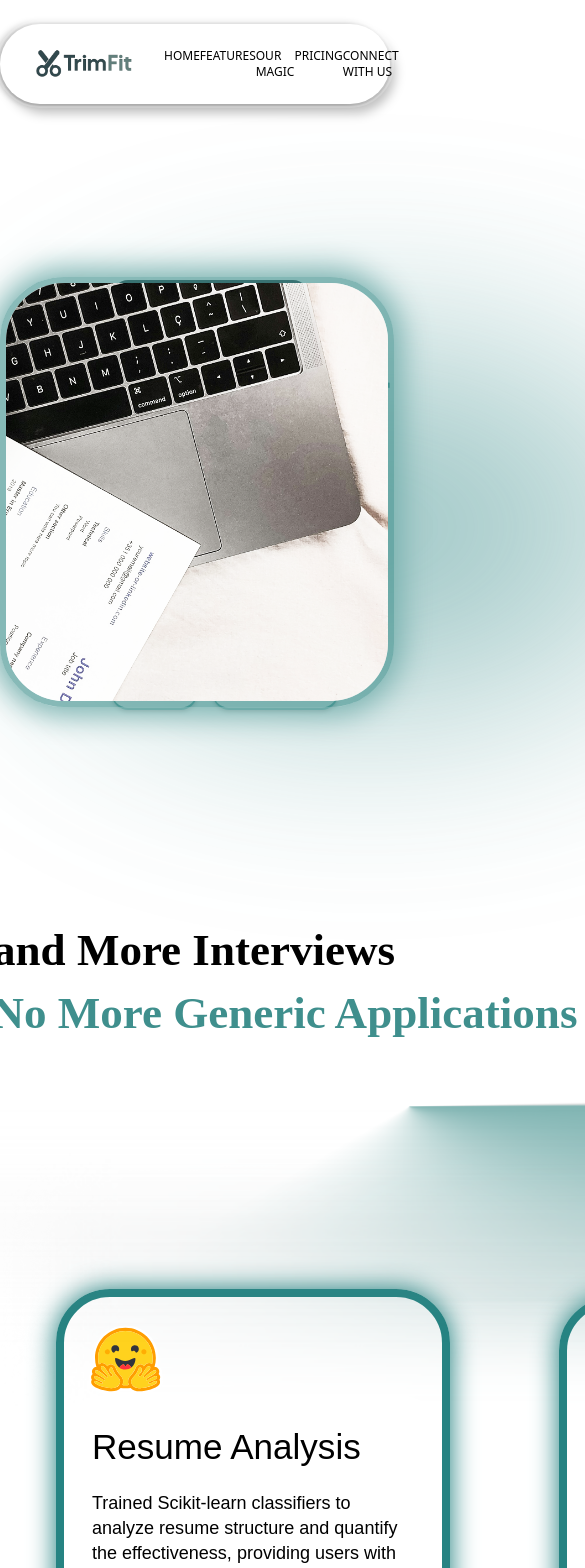
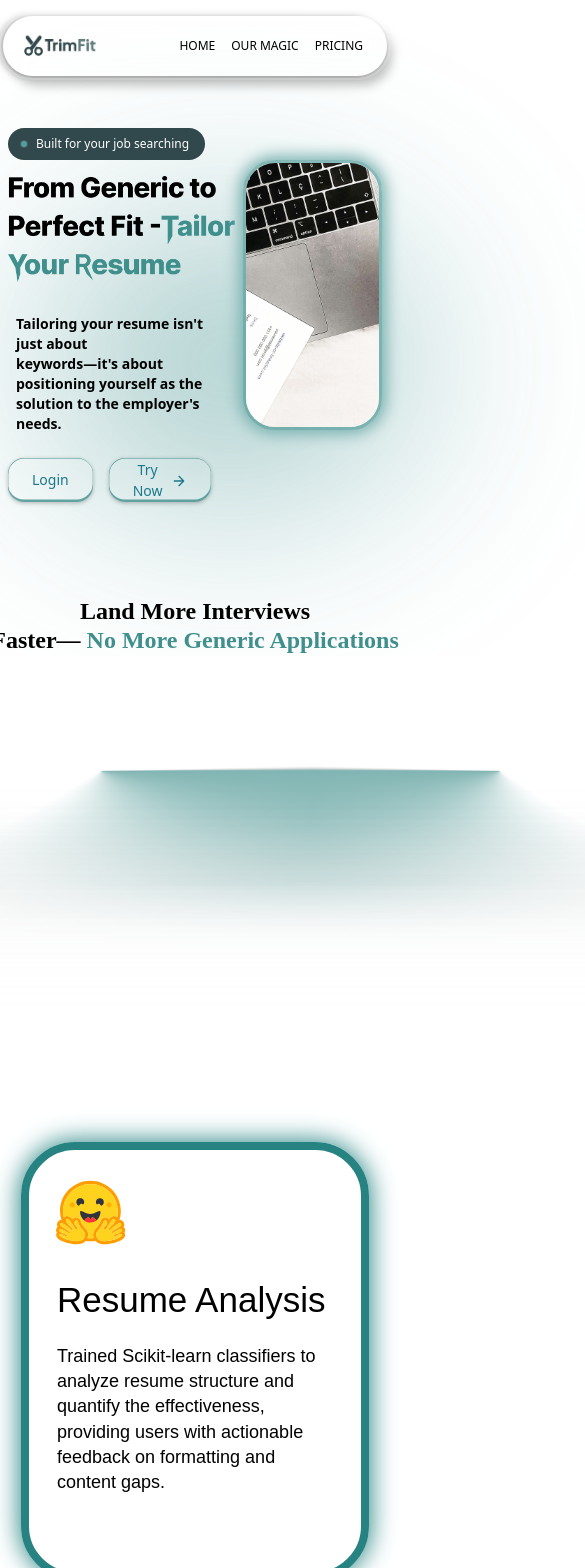
Before and after one commit to jkchinnu-525/TrimFit, a Next.js app in the folder frontend/: page / in a window 390 px wide. Shown: the top 1568 px of the page, 585 px wide, since content can reach past the window. Built offline with nearby package versions, Linux system fonts and the light colour scheme.

Commit message:
Responsiveness

```diff
--- a/frontend/src/components/Header.tsx
+++ b/frontend/src/components/Header.tsx
@@ -1,22 +1,22 @@
 import { Navigation } from "./Navigation";
 export default function Header() {
   return (
-    <div className="sticky top-4 z-50  mt-6 flex justify-center items-center">
+    <div className="sticky top-2 md:top-4 z-50 mt-4 md:mt-6 flex justify-center items-center">
       {/* Background with blur and shadow, more rounded and responsive */}
       <div className="absolute left-0 right-0 top-0 z-0 flex justify-center items-center">
-        <div className="w-full max-w-4xl mx-auto flex flex-col items-start justify-start p-0">
-          <div className="backdrop-blur-[8.97836px] backdrop-filter bg-[rgba(255,255,255,0.2)] h-[80px] rounded-full w-full relative shadow-[-5.02788px_0px_7.32634px_0px_rgba(0,0,0,0.25),5.02788px_9.33749px_10.774px_0px_rgba(0,0,0,0.25)]">
+        <div className="w-full max-w-sm md:max-w-2xl lg:max-w-4xl mx-auto flex flex-col items-start justify-start p-0">
+          <div className="backdrop-blur-[8.97836px] backdrop-filter bg-[rgba(255,255,255,0.2)] h-[60px] md:h-[70px] lg:h-[80px] rounded-full w-full relative shadow-[-5.02788px_0px_7.32634px_0px_rgba(0,0,0,0.25),5.02788px_9.33749px_10.774px_0px_rgba(0,0,0,0.25)]">
             <div className="absolute border-[2px] border-[rgba(255,255,255,0.2)] border-solid inset-[-4px] pointer-events-none rounded-full" />
           </div>
         </div>
       </div>
       {/* Nav content tightly grouped and responsive */}
-      <div className="absolute left-0 right-0 top-0 z-10 flex justify-center items-center w-full h-[80px]">
-        <div className="w-full max-w-4xl flex flex-row items-center justify-between h-full px-6">
+      <div className="absolute left-0 right-0 top-0 z-10 flex justify-center items-center w-full h-[60px] md:h-[70px] lg:h-[80px]">
+        <div className="w-full max-w-sm md:max-w-2xl lg:max-w-4xl flex flex-row items-center justify-between h-full px-3 md:px-4 lg:px-6">
           {/* Logo */}
           <div className="flex cursor-pointer items-center">
             <div
-              className="bg-[50%_50%] bg-cover bg-no-repeat h-[36px] w-[120px] mr-4"
+              className="bg-[50%_50%] bg-cover bg-no-repeat h-[28px] md:h-[32px] lg:h-[36px] w-[90px] md:w-[105px] lg:w-[120px] mr-2 md:mr-3 lg:mr-4"
               style={{ backgroundImage: "url(/Image.png)" }}
             />
           </div>
--- a/frontend/src/components/Hero.tsx
+++ b/frontend/src/components/Hero.tsx
@@ -32,7 +32,7 @@ function BackgroundImage({
 function CardBorder() {
   return (
     <BackgroundImage>
-      <div className="absolute h-[430px] left-0 rounded-[50px] top-0 w-[386px]">
+      <div className="absolute h-[430px] md:h-[430px] left-0 rounded-[50px] top-0 w-[340px] md:w-[386px]">
         <div
           className="absolute inset-[-4.005px] pointer-events-none rounded-[54.0053px] border-[8.0106px] border-solid border-[#268382] shadow-[0px_0px_20px_0px_#268382] animate-optimized-glow will-change-transform"
           style={
@@ -79,15 +79,16 @@ export default function Hero() {
 
   return (
     <div id="hero">
-      <div className="flex flex-col pb-44">
-        <div className="relative w-full pb-44 h-screen">
+      <div className="flex flex-col pb-16 md:pb-32 lg:pb-44">
+        {/* Main hero container with proper height calculation */}
+        <div className="relative w-full min-h-screen">
           <div className="relative w-full h-full" data-name="HeroSection">
-            {/* Headline */}
-            <div className="absolute left-1/2 top-[96.044px] 2xl:left-[850px] 3xl:top-[100px] translate-x-[-50%] translate-y-[-50%] flex flex-col items-center text-center font-extrabold font-['Inter'] text-[#000] whitespace-pre">
-              <p className="text-[45.0596px] font-black font-['Noto_Serif_JP'] leading-[1.4] mb-0 mr-8">
+            {/* Headline - Responsive */}
+            <div className="absolute left-1/2 top-[60px] md:top-[80px] lg:top-[96.044px] 2xl:left-[850px] 3xl:top-[100px] translate-x-[-50%] translate-y-[-50%] flex flex-col items-center text-center font-extrabold font-['Inter'] text-[#000] whitespace-pre px-4 md:px-6 lg:px-0">
+              <p className="text-[24px] md:text-[32px] lg:text-[45.0596px] font-black font-['Noto_Serif_JP'] leading-[1.2] md:leading-[1.3] lg:leading-[1.4] mb-0 mr-0 md:mr-4 lg:mr-8">
                 Land More Interviews
               </p>
-              <p className="text-[45.0596px] font-black font-['Noto_Serif_JP'] leading-[1.4]">
+              <p className="text-[24px] md:text-[32px] lg:text-[45.0596px] font-black font-['Noto_Serif_JP'] leading-[1.2] md:leading-[1.3] lg:leading-[1.4]">
                 Faster—{" "}
                 <span className="text-[#3f8f8d]">
                   No More Generic Applications
@@ -103,7 +104,7 @@ export default function Hero() {
               transition={{ duration: 1, delay: 0.5 }}
             >
               <div
-                className="absolute left-[730px] top-[200px] w-[1500px] 2xl:w-[1600px] 2xl:ml-1 2xl:top-[220px] h-[500px] z-0 -translate-x-1/2 pointer-events-none "
+                className="absolute left-[290px] md:left-[730px] top-[90px] md:top-[200px] w-[840px] md:w-[1500px] 2xl:w-[1600px] 2xl:ml-1 2xl:top-[220px] h-[500px] z-0 -translate-x-1/2 pointer-events-none "
                 style={{
                   backgroundImage: "url(/Newlight.png)",
                   backgroundSize: "cover",
@@ -114,77 +115,76 @@ export default function Hero() {
               {/* Reduced blur effect for better performance */}
               <div className="absolute ml-16 left-1/2 top-[300px] blur-[40px] w-[1200px] h-[80px] -translate-x-1/2 pointer-events-none bg-[#D9D9D9]/10 z-1 rounded-full" />
             </motion.div>
+          </div>
+        </div>
 
-            {/* Cards row */}
+        {/* Cards section with proper spacing - moved outside absolute positioning */}
+        <div className="relative w-full px-4 md:px-8 lg:px-16 -mt-64 md:-mt-72">
+          <div className="flex flex-col md:flex-row md:gap-8 lg:gap-16 xl:gap-24 items-center justify-center relative max-w-7xl mx-auto">
+            {/* Card 1 */}
+            <div className="relative card-container md:mt-14 mb-44 md:mb-0 floating-card-1">
               <div
-              className="absolute left-[60px] top-[410px] 2xl:left-[145px] 2xl:top-[450px]"
-              data-name="CardsRow"
-            >
-              <div className="flex flex-row gap-[116.154px] items-center relative">
-                {/* Card 1 */}
-                <div className="relative card-container floating-card-1">
-                  <div
-                    className="mt-8 ml-7 w-[75px] h-[70px] z-10"
+                className="mt-8 ml-7 w-[75px] h-[70px] z-10 relative"
                 style={{
                   backgroundImage: "url(/Logo1.svg)",
                   backgroundSize: "cover",
                   backgroundPosition: "center",
                 }}
               />
-                  <div className="relative h-[463.613px] w-[386.511px] flex flex-col items-start justify-start px-8 pt-8 pb-8 bg-white rounded-[50.0662px] shadow-none">
-                    <h3 className="text-[35.0464px] font-['Noto_Serif_JP:Regular',_sans-serif] font-normal text-[#000] mb-2">
+              <div className="relative h-[150px] w-[340px] md:h-[340px] md:w-[380px] flex flex-col items-start justify-start px-8 pt-8 pb-8 bg-white rounded-[50.0662px] shadow-none">
+                <h3 className="text-[35px] font-['Noto_Serif_JP:Regular',_sans-serif] font-normal text-[#000] mb-2">
                   Resume Analysis
                 </h3>
-                    <p className="text-[18.0238px] font-['Inter:Medium',_sans-serif] text-[#000] pt-4 leading-[1.4]">
-                      Trained Scikit-learn classifiers to analyze resume
-                      structure and quantify the effectiveness, providing users
-                      with actionable feedback on formatting and content gaps.
+                <p className="text-[18px] font-['Inter:Medium',_sans-serif] text-[#000] pt-4 leading-[1.4]">
+                  Trained Scikit-learn classifiers to analyze resume structure
+                  and quantify the effectiveness, providing users with
+                  actionable feedback on formatting and content gaps.
                 </p>
               </div>
               <CardBorder />
             </div>
 
             {/* Card 2 */}
-                <div className="relative gap-[116.154px] items-center justify-center card-container floating-card-2">
+            <div className="relative card-container mt-14 mb-44 md:mb-0 floating-card-2">
               <div
-                    className="mt-8 w-[140px] h-[70px] z-10"
+                className="mt-8 w-[140px] h-[70px] z-10 relative"
                 style={{
                   backgroundImage: "url(/Logo.svg)",
                   backgroundSize: "cover",
                   backgroundPosition: "center",
                 }}
               />
-                  <div className="relative h-[463.613px] w-[386.511px] flex flex-col items-start justify-start px-8 pt-8 pb-8 bg-white rounded-[50.0662px] shadow-none">
+              <div className="relative h-[160px] w-[340px] md:h-[340px] md:w-[380px] flex flex-col items-start justify-start px-8 pt-8 pb-8 bg-white rounded-[50.0662px] shadow-none">
                 <h3 className="text-[35.0464px] font-['Noto_Serif_JP:Regular',_sans-serif] font-normal text-[#000] mb-2">
                   Semantic Analysis
                 </h3>
                 <p className="text-[18.0238px] font-['Inter:Medium',_sans-serif] pt-4 text-[#000] leading-[1.4]">
                   Used BERT embeddings to map resume content to the job
-                      descriptions semantically, ensuring deeper relevance
-                      beyond keyword stuffing while improved ATS compatibility
-                      by 40% in user tests.
+                  descriptions semantically, ensuring deeper relevance beyond
+                  keyword stuffing while improved ATS compatibility by 40% in
+                  user tests.
                 </p>
               </div>
               <CardBorder />
             </div>
 
             {/* Card 3 */}
-                <div className="relative gap-[116.154px] items-center justify-center card-container floating-card-3">
+            <div className="relative card-container mt-14 mb-20 md:mb-0 floating-card-3">
               <Image
-                    className="mt-8 ml-4 w-[150px] h-[80px] z-10"
+                className="mt-8 ml-4 w-[150px] h-[80px] z-10 relative"
                 src="/Logo2.svg"
                 alt="Vector Similarity Logo"
                 width={100}
                 height={80}
               />
-                  <div className="relative h-[463.613px] w-[386.511px] flex flex-col items-start justify-start px-8 pt-8 bg-white rounded-[50.0662px] shadow-none">
+              <div className="relative h-[150px] w-[340px] md:h-[340px] md:w-[380px] flex flex-col items-start justify-start px-8 pt-8 bg-white rounded-[50.0662px] shadow-none">
                 <h3 className="text-[35.0464px] font-['Noto_Serif_JP:Regular',_sans-serif] font-normal text-[#000] mb-2">
                   Vector Similarity
                 </h3>
                 <p className="text-[18.0238px] font-['Inter:Medium',_sans-serif] pt-4 text-[#000] leading-[1.4]">
                   Integrated FAISS for vector similarity search, enabling
-                      real-time matching of user skills with job requirements
-                      and reduced alignment time from minutes to milliseconds.
+                  real-time matching of user skills with job requirements and
+                  reduced alignment time from minutes to milliseconds.
                 </p>
               </div>
               <CardBorder />
@@ -193,7 +193,5 @@ export default function Hero() {
         </div>
       </div>
     </div>
-      </div>
-    </div>
   );
 }
--- a/frontend/src/components/Navigation.tsx
+++ b/frontend/src/components/Navigation.tsx
@@ -47,7 +47,12 @@ const SlideTabs = () => {
       <Tab setPosition={setPosition} onClick={() => scrollToSection("section")}>
         Home
       </Tab>
-      <Tab setPosition={setPosition} onClick={() => scrollToSection("hero")}>
+      {/* Features - Hidden on mobile, visible on md+ */}
+      <Tab
+        setPosition={setPosition}
+        onClick={() => scrollToSection("hero")}
+        className="hidden md:block"
+      >
         Features
       </Tab>
       <Tab setPosition={setPosition} onClick={() => scrollToSection("aboutus")}>
@@ -56,7 +61,12 @@ const SlideTabs = () => {
       <Tab setPosition={setPosition} onClick={() => scrollToSection("pricing")}>
         Pricing
       </Tab>
-      <Tab setPosition={setPosition} onClick={() => scrollToSection("footer")}>
+      {/* Connect With Us - Hidden on mobile, visible on md+ */}
+      <Tab
+        setPosition={setPosition}
+        onClick={() => scrollToSection("footer")}
+        className="hidden md:block"
+      >
         Connect With Us
       </Tab>
 
@@ -69,10 +79,12 @@ const Tab = ({
   children,
   setPosition,
   onClick,
+  className = "",
 }: {
   children: React.ReactNode;
   setPosition: (pos: Position) => void;
   onClick?: () => void;
+  className?: string;
 }) => {
   const ref = useRef<HTMLLIElement>(null);
 
@@ -91,7 +103,8 @@ const Tab = ({
         });
       }}
       onClick={onClick}
-      className="relative z-10 block cursor-pointer py-1.5 text-xs uppercase text-black hover:text-[#31484D] mix-blend-difference md:px-4 md:py-3 md:text-base"
+      className={`relative z-10 block cursor-pointer py-1.5 text-xs uppercase text-black hover:text-[#31484D] mix-blend-difference px-2 md:px-4 md:py-3 md:text-[12px] lg:text-base ${className}`}
+      // className={`relative z-10 block cursor-pointer py-1 md:py-1.5 lg:py-1.5 text-[10px] md:text-xs lg:text-xs uppercase text-black hover:text-[#31484D] mix-blend-difference px-2 md:px-3 lg:px-4 md:py-3 lg:text-base ${className}`}
     >
       {children}
     </li>
@@ -104,7 +117,7 @@ const Cursor = ({ position }: { position: Position }) => {
       animate={{
         ...position,
       }}
-      className="absolute z-0 h-7 rounded-full bg-[#4FB3B0]/80 md:h-12"
+      className="absolute z-0 h-7 md:h-10 lg:h-12 rounded-full bg-[#4FB3B0]/80"
     />
   );
 };
--- a/frontend/src/components/Section.tsx
+++ b/frontend/src/components/Section.tsx
@@ -2,9 +2,9 @@ import Image from "next/image";
 
 export default function Section() {
   return (
-    <div id="section" className="pt-64 relative">
+    <div id="section" className="pt-28 md:pt-32 lg:pt-64 relative">
       {/* Elliptical gradient background under text */}
-      <div className="absolute pt-36 pr-60 top-1/2 left-[0%] -translate-y-1/2 w-[980px] h-[600px] pointer-events-none">
+      <div className="absolute pt-36 pr-60 top-1/2 left-[0%] -translate-y-1/2 w-[700px] h-[480px] md:w-[980px] md:h-[600px] pointer-events-none">
         <div
           className="w-full h-full rounded-full opacity-60"
           style={{
@@ -14,9 +14,9 @@ export default function Section() {
           }}
         />
       </div>
-      <div className="relative pb-44 ">
-        <div className="ml-28 relative max-w-3xl z-10">
-          <div className="flex justify center items-center rounded-2xl gap-2 max-w-fit  bg-[#31484D] p-2">
+      <div className="relative flex flex-row pb-16 md:pb-32 lg:pb-44">
+        <div className="md:px-8 lg:ml-28 relative max-w-full lg:max-w-3xl z-10">
+          <div className="flex justify-start items-center rounded-2xl gap-2 max-w-fit bg-[#31484D] p-2 mx-auto ml-2 md:ml-0 md:mx-0">
             <div className="relative flex justify-center items-center bg-stone-500/40 ml-1 rounded-full w-2 h-2">
               <div className="flex justify-center items-center bg-[#4FB3B0] rounded-full w-2 h-2 animate-ping">
                 <div className="flex justify-center items-center bg-white/50 rounded-full w-2 h-2 animate-ping"></div>
@@ -27,26 +27,29 @@ export default function Section() {
               Built for your job searching
             </p>
           </div>
+          <div className="flex ml-2 lg:ml-0 lg:justify-center md:justify-start">
             <Image
               src="/Text.png"
               alt="section"
               width={420}
               height={100}
-            className="pt-4"
+              className="pt-4 w-[280px] md:w-[350px] lg:w-[420px] h-auto"
             />
-          <p className="text-black font-semibold font-'Inter' text-[16px] leading-[24px] mt-8">
+          </div>
+          <p className="text-black font-semibold font-'Inter' text-[14px] md:text-[15px] lg:text-[16px] leading-[20px] md:leading-[22px] lg:leading-[24px] mt-8 md:mt-7 lg:mt-8 px-4 md:px-0 text-left">
             Tailoring your resume isn&apos;t just about <br />
-            keywords—it&apos;s about positioning yourself <br /> as the solution
-            to the employer&apos;s needs.
+            keywords—it&apos;s about positioning yourself{" "}
+            <br className="hidden md:block" /> as the solution to the
+            employer&apos;s needs.
           </p>
-          <div className="flex gap-4 mt-8 w-fit items-center">
-            <div className="bg-transparent h-[44px] rounded-2xl backdrop-blur-xs cursor-pointer hover:bg-gradient-to-t hover:from-[#4FB3B0]/45 hover:via-[#4FB3B0]/10 hover:to-transparent inline-flex items-center px-6 shadow-[0px_1.1877729892730713px_4.751091957092285px_0px_rgba(0,0,0,0.25),inset_-0.2969432473182678px_-2.5938864946365356px_0.5938864946365356px_0px_rgba(63,143,141,0.8),inset_0.2969432473182678px_0.5938864946365356px_0.5938864946365356px_0px_rgba(63,143,141,1)] transition-all duration-300">
-              <button className=" text-[14px] text-[#1b788a] font-regular cursor-pointer font-'Inter' leading-[1.5] flex items-center gap-2">
+          <div className="flex sm:flex-row gap-4 pr-6 pl-2 md:pl-0 md:gap-4 mt-6 md:mt-7 lg:mt-8 items-center justify-start">
+            <div className="bg-transparent h-[44px] w-fit rounded-2xl backdrop-blur-xs cursor-pointer hover:bg-gradient-to-t hover:from-[#4FB3B0]/45 hover:via-[#4FB3B0]/10 hover:to-transparent inline-flex items-center justify-center px-6 shadow-[0px_1.1877729892730713px_4.751091957092285px_0px_rgba(0,0,0,0.25),inset_-0.2969432473182678px_-2.5938864946365356px_0.5938864946365356px_0px_rgba(63,143,141,0.8),inset_0.2969432473182678px_0.5938864946365356px_0.5938864946365356px_0px_rgba(63,143,141,1)] transition-all duration-300">
+              <button className="text-[14px] text-[#1b788a] font-regular cursor-pointer font-'Inter' leading-[1.5] flex items-center gap-2">
                 Login
               </button>
             </div>
-            <div className="bg-transparent h-[44px] rounded-2xl backdrop-blur-xs cursor-pointer hover:bg-gradient-to-t hover:from-[#4FB3B0]/45 hover:via-[#4FB3B0]/10 hover:to-transparent inline-flex items-center px-6 shadow-[0px_1.1877729892730713px_4.751091957092285px_0px_rgba(0,0,0,0.25),inset_-0.2969432473182678px_-2.5938864946365356px_0.5938864946365356px_0px_rgba(63,143,141,0.8),inset_0.2969432473182678px_0.5938864946365356px_0.5938864946365356px_0px_rgba(63,143,141,1)] transition-all duration-300">
-              <button className=" text-[14px] text-[#1b788a] font-medium cursor-pointer font-'Inter' leading-[1.5] flex items-center gap-2">
+            <div className="bg-transparent h-[44px] w-fit rounded-2xl backdrop-blur-xs cursor-pointer hover:bg-gradient-to-t hover:from-[#4FB3B0]/45 hover:via-[#4FB3B0]/10 hover:to-transparent inline-flex items-center justify-center px-6 shadow-[0px_1.1877729892730713px_4.751091957092285px_0px_rgba(0,0,0,0.25),inset_-0.2969432473182678px_-2.5938864946365356px_0.5938864946365356px_0px_rgba(63,143,141,0.8),inset_0.2969432473182678px_0.5938864946365356px_0.5938864946365356px_0px_rgba(63,143,141,1)] transition-all duration-300">
+              <button className="text-[14px] text-[#1b788a] font-medium cursor-pointer font-'Inter' leading-[1.5] flex items-center gap-2">
                 Try Now
                 <div className="pt-0.5">
                   <svg
@@ -69,14 +72,17 @@ export default function Section() {
             </div>
           </div>
         </div>
-        <div className="absolute -right-1  top-[35%] -translate-y-1/2 z-10">
+        {/* Image section - responsive positioning */}
+        <div className="relative mt-8 md:mt-12 md:absolute md:-right-1 md:top-[35%] md:-translate-y-1/2 z-10 px-2 md:px-0">
+          <div className="flex justify-center lg:justify-end">
             <Image
               src="/Pic.png"
               alt="section"
               width={600}
-            height={100}
-            className="shadow-[0px_0px_30px_8px_#78B1AF] rounded-[64px] border-6 border-[#3F8F8D]/60 h-[430px] w-[680px] object-cover"
+              height={430}
+              className="shadow-[0px_0px_15px_4px_#78B1AF] md:shadow-[0px_0px_25px_6px_#78B1AF] lg:shadow-[0px_0px_30px_8px_#78B1AF] rounded-[32px] md:rounded-[48px] lg:rounded-[64px] border-3 md:border-4 lg:border-6 border-[#3F8F8D]/60 h-[270px] md:h-[320px] lg:h-[430px] w-[500px] md:w-[500px] lg:w-[680px] object-cover"
             />
+          </div>
         </div>
       </div>
     </div>
```
Also changed, not shown: frontend/src/components/Aboutus.tsx (+5 -2 lines), frontend/src/components/FAQ.tsx (+4 -4 lines), frontend/src/components/Footer.tsx (+4 -4 lines), frontend/src/components/Pricing.tsx (+17 -14 lines). Lines whose indentation alone changed are shown as unchanged.
